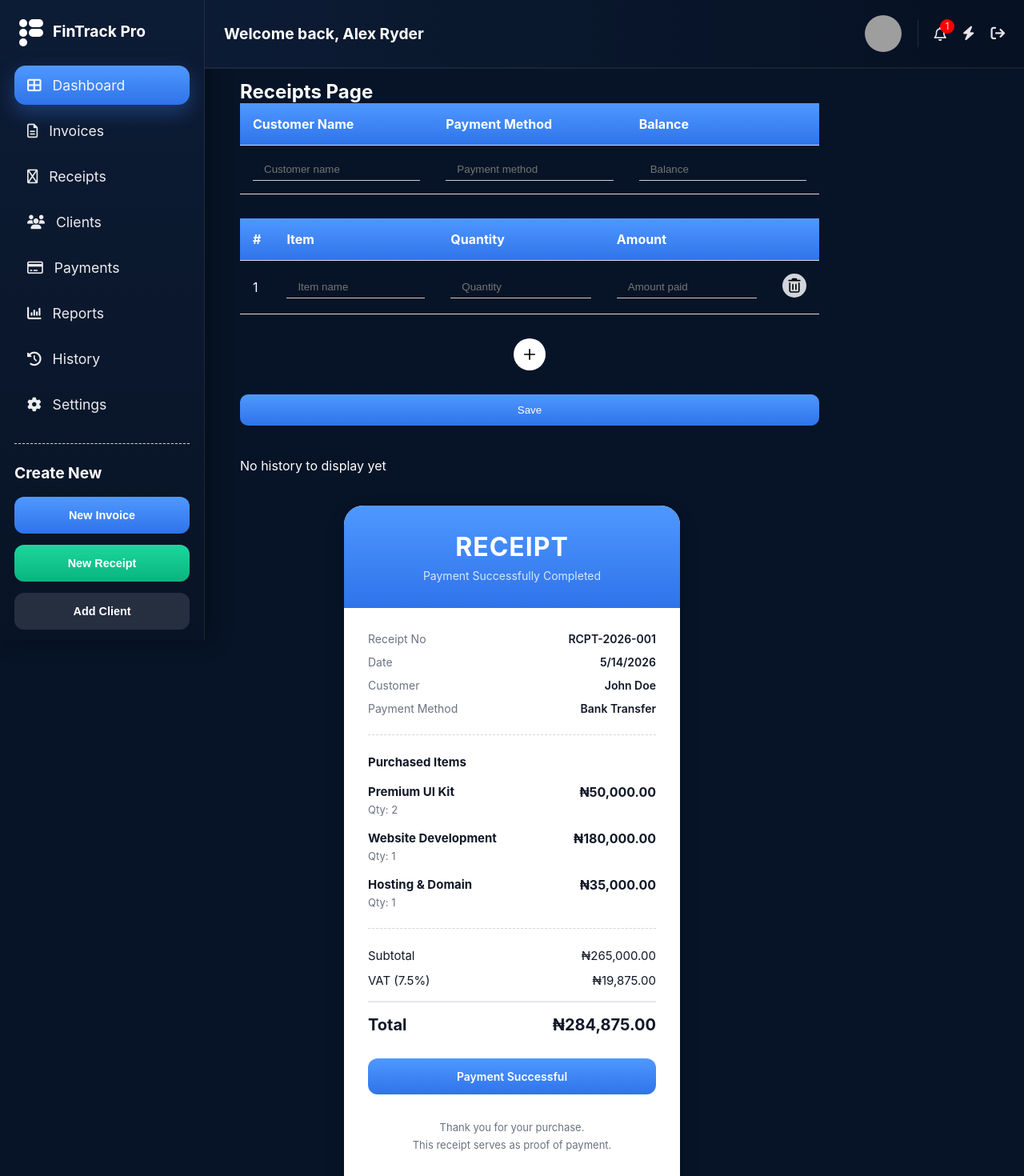
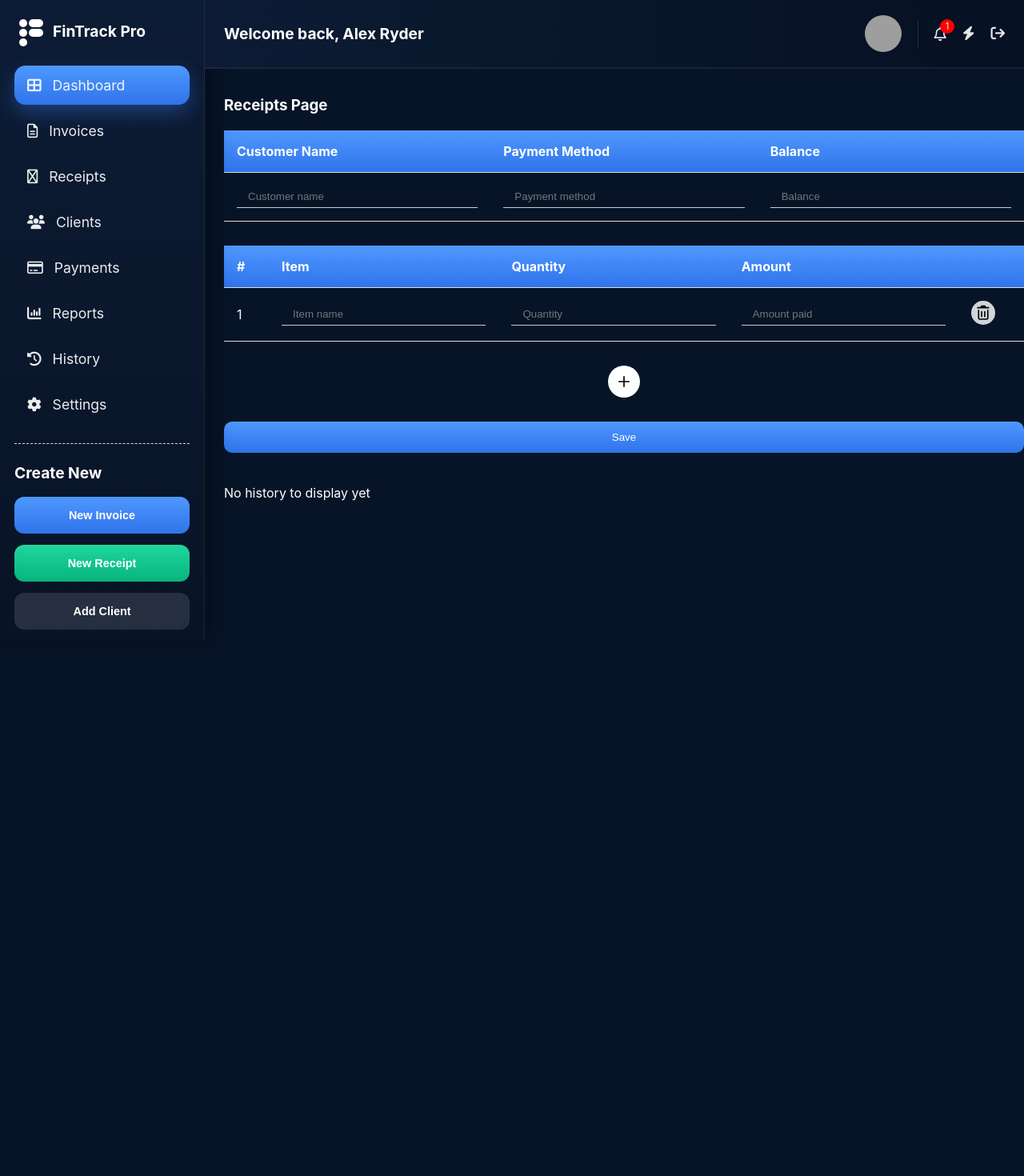
Before and after one commit to thomasagadabenard-collab/Fintrack-Pro, a React (Vite) app: page /receipts in a window 1280 px wide. Shown: the top 1470 px of the page at 80% size. After the commit the page ends 800 px from the top, so only its background shows below. Built offline with nearby package versions, Linux system fonts and the light colour scheme; grey boxes are pictures that could not be loaded.

Commit message:
rendered the receipt component inisde the receipt page

```diff
--- a/src/App.jsx
+++ b/src/App.jsx
@@ -34,7 +34,6 @@ const App = () => {
           </Routes>
         </div>
       </section>
-      <ReceiptComponent />
     </>
   )
 }
--- a/src/Components/ReceiptComponent.jsx
+++ b/src/Components/ReceiptComponent.jsx
@@ -1,29 +1,16 @@
-import React from "react";
+import React, { useState } from "react";
 
-const ReceiptComponent = () => {
-  const items = [
-    {
-      id: 1,
-      name: "Premium UI Kit",
-      qty: 2,
-      price: 25000,
-    },
-    {
-      id: 2,
-      name: "Website Development",
-      qty: 1,
-      price: 180000,
-    },
-    {
-      id: 3,
-      name: "Hosting & Domain",
-      qty: 1,
-      price: 35000,
-    },
-  ];
+const ReceiptComponent = ({
+  customerName,
+  paymentMethod,
+  balance,
+  rows,
+  onClose
+}) => {
+   const [closeReceipt, setCloseReceipt] = useState(false)
 
-  const subtotal = items.reduce(
-    (acc, item) => acc + item.qty * item.price,
+  const subtotal = rows.reduce(
+    (acc, row) => acc + row.quantity * row.amount,
     0
   );
 
@@ -37,21 +24,22 @@ const ReceiptComponent = () => {
     }).format(amount);
   };
 
+  const handleCloseReceipt = () => {
+    setCloseReceipt(prev => !prev)
+  }
+
   return (
     <>
-    <div className="receipt-wrapper">
+    <div className="receipt-wrapper" onClick={onClose}>
         <div className="receipt-card">
 
-          {/* HEADER */}
           <div className="receipt-header">
             <h1>RECEIPT</h1>
             <p>Payment Successfully Completed</p>
           </div>
 
-          {/* BODY */}
           <div className="receipt-body">
 
-            {/* INFO */}
             <div className="info-row">
               <span className="info-label">Receipt No</span>
               <span className="info-value">RCPT-2026-001</span>
@@ -64,33 +52,32 @@ const ReceiptComponent = () => {
 
             <div className="info-row">
               <span className="info-label">Customer</span>
-              <span className="info-value">John Doe</span>
+              <span className="info-value">{customerName}</span>
             </div>
 
             <div className="info-row">
               <span className="info-label">Payment Method</span>
-              <span className="info-value">Bank Transfer</span>
+              <span className="info-value">{paymentMethod}</span>
             </div>
 
             <div className="divider"></div>
 
-            {/* ITEMS */}
             <h3 className="items-title">
               Purchased Items
             </h3>
 
-            {items.map((item) => (
-              <div className="item" key={item.id}>
+            {rows.map((row) => (
+              <div className="item" key={row.id}>
 
                 <div className="item-left">
-                  <h4>{item.name}</h4>
+                  <h4>{row.item}</h4>
                   <p>
-                    Qty: {item.qty}
+                    Qty: {row.quantity}
                   </p>
                 </div>
 
                 <div className="item-price">
-                  {formatCurrency(item.qty * item.price)}
+                  {formatCurrency(row.quantity * row.amount)}
                 </div>
 
               </div>
@@ -98,7 +85,6 @@ const ReceiptComponent = () => {
 
             <div className="divider"></div>
 
-            {/* SUMMARY */}
             <div className="summary">
 
               <div className="summary-row">
@@ -124,12 +110,10 @@ const ReceiptComponent = () => {
 
             </div>
 
-            {/* STATUS */}
             <div className="status">
               Payment Successful
             </div>
 
-            {/* FOOTER TEXT */}
             <div className="r-footer">
               <p>
                 Thank you for your purchase.
@@ -142,7 +126,6 @@ const ReceiptComponent = () => {
 
           </div>
 
-          {/* BOTTOM */}
           <div className="receipt-footer">
             © 2026 FinTrack Pro — All Rights Reserved
           </div>
--- a/src/Pages/Receipts.jsx
+++ b/src/Pages/Receipts.jsx
@@ -2,11 +2,12 @@ import React, { useState } from 'react'
 import plus from '../assets/plus.svg.svg'
 import remove from '../assets/delete.svg'
 import downloadIcon from '../assets/arrow_down.svg'
+import ReceiptComponent from '../Components/ReceiptComponent'
 
 const Receipts = () => {
 
   const [history, setHistory] = useState([])
-
+  const [selectedReceipt, setSelectedReceipt] = useState(null)
 
   const [receiptDetails, setReceiptDetails] = useState({
     customerName: '',
@@ -23,6 +24,12 @@ const Receipts = () => {
       amount: ''
     }
   ])
+
+
+
+  const handleRenderReceipt = (receipt) => {
+    setSelectedReceipt(receipt)
+  }
 
   const handleReceiptDetails = (e) => {
 
@@ -123,12 +130,9 @@ const Receipts = () => {
     ])
   }
 
-  const handleDownload = (receipt) => {
-    console.log("Downloading receipt:", receipt)
-  }
 
   return (
-    <>
+    <><section className='receipt-page-wrapper'>
       <h1>Receipts Page</h1>
 
       <div>
@@ -354,7 +358,7 @@ const Receipts = () => {
                       src={downloadIcon}
                       alt="download"
                       className="download-icon"
-                      onClick={() => handleDownload(receipt)}
+                      onClick={() => handleRenderReceipt(receipt)}
                       style={{ cursor: "pointer" }}
                     />
                   </td>
@@ -364,7 +368,25 @@ const Receipts = () => {
             </tbody>
           </table>
         )}
-            </>
+
+            {
+              selectedReceipt && (
+                <ReceiptComponent
+                  customerName={
+                    selectedReceipt.details.customerName
+                  }
+                  paymentMethod={
+                    selectedReceipt.details.paymentMethod
+                  }
+                  balance={
+                    selectedReceipt.details.balance
+                  }
+                  rows={selectedReceipt.items}
+                   onClose={() => setSelectedReceipt(null)}
+                />
+              )
+            }
+           </section> </>
           )
         }
 
--- a/src/index.css
+++ b/src/index.css
@@ -16,11 +16,11 @@
     }
 
     .nav-body{
-      width: 80%;
+      width: 100%;
       display: flex;
       flex-direction: column;
       margin-top: 100px;
-      padding-left: 300px;
+      padding-left: 280px;
     }
 
 
@@ -305,18 +305,24 @@
 
 /*Receipt*/
 .receipt-wrapper {
-  min-height: 100vh;
+  position: fixed;
+  inset: 0;
+  background: rgba(39, 37, 37, 0.5);
   display: flex;
   justify-content: center;
   align-items: center;
   padding: 40px 20px;
+  z-index: 1000;
 }
 
 .receipt-card {
   width: 420px;
+  max-height: 90vh;
+  overflow-y: auto;
+  scrollbar-width: none;
+  -ms-overflow-style: none;
   background: white;
   border-radius: 24px;
-  overflow: hidden;
   box-shadow:
     0 10px 30px rgba(0,0,0,0.08),
     0 2px 10px rgba(0,0,0,0.04);
@@ -459,10 +465,104 @@
   opacity: 0.4;
 }
 
+.thank-you {
+  font-size: 24px;
+  font-weight: bold;
+  color: #333;
+}
+
+.plus-image-container{
+  width: 100%;
+  margin: 20px auto;
+  display: flex;
+  flex-direction: column;
+  place-items: center;
+}
+
+.plus-image{
+  background: white;
+  padding: 10px;
+  width: 40px;
+  border-radius: 50%;
+  cursor: pointer;
+}
+
+.plus-image:active{
+  opacity: 0.4;
+}
+
+.tab-input {
+  border: none;
+  border-bottom: 1px solid #ccc;
+  outline: none;
+  padding: 6px 4px;
+  background: transparent;
+  transition: border-color 0.2s ease;
+  caret-color: #fff;
+  width: 100%;
+  color: white;
+}
+
+.tab-input::placeholder{
+
+  padding: 10px;
+}
+
+.tab-input:focus {
+  border-bottom: 2px solid #4f98ff;
+}
+
+.tab-index{
+  color: white;
+}
+
+.remove-img{
+  background: #d1d5db;
+  width: 30px;
+  padding: 4px;
+  border-radius: 50%;
+  cursor: pointer;
+}
+
+.history-table {
+  width: 100%;
+  border-collapse: collapse;
+  margin-top: 20px;
+  color: white;
+}
+
+.history-table th,
+.history-table td {
+  border: 1px solid #4f98ff;
+  padding: 10px;
+  text-align: left;
+}
+
+.history-class{
+  color: white;
+}
+
+.download-icon {
+  width: 24px;
+  background: white;
+  padding: 5px;
+  border-radius: 50%;
+}
+
+.receipt-page-wrapper h1{
+  margin: 20px auto;
+}
+
+.receipt-table{
+  border: none;
+}
+
 @media print {
   body {
     background: white;
   }
+
+
 
   .receipt-wrapper {
     padding: 0;
@@ -602,89 +702,7 @@ tbody{
   align-items: center;
 }
 
-.thank-you {
-  font-size: 24px;
-  font-weight: bold;
-  color: #333;
-}
 
-.plus-image-container{
-  width: 100%;
-  margin: 20px auto;
-  display: flex;
-  flex-direction: column;
-  place-items: center;
-}
-
-.plus-image{
-  background: white;
-  padding: 10px;
-  width: 40px;
-  border-radius: 50%;
-  cursor: pointer;
-}
-
-.plus-image:active{
-  opacity: 0.4;
-}
-
-.tab-input {
-  border: none;
-  border-bottom: 1px solid #ccc;
-  outline: none;
-  padding: 6px 4px;
-  background: transparent;
-  transition: border-color 0.2s ease;
-  caret-color: #fff;
-  width: 100%;
-  color: white;
-}
-
-.tab-input::placeholder{
-
-  padding: 10px;
-}
-
-.tab-input:focus {
-  border-bottom: 2px solid #4f98ff;
-}
-
-.tab-index{
-  color: white;
-}
-
-.remove-img{
-  background: #d1d5db;
-  width: 30px;
-  padding: 4px;
-  border-radius: 50%;
-  cursor: pointer;
-}
-
-.history-table {
-  width: 100%;
-  border-collapse: collapse;
-  margin-top: 20px;
-  color: white;
-}
-
-.history-table th,
-.history-table td {
-  border: 1px solid #ddd;
-  padding: 10px;
-  text-align: left;
-}
-
-.history-class{
-  color: white;
-}
-
-.download-icon {
-  width: 24px;
-  background: white;
-  padding: 5px;
-  border-radius: 50%;
-}
 
 @media (max-width: 1200px) {
   .invoice-container {
```
